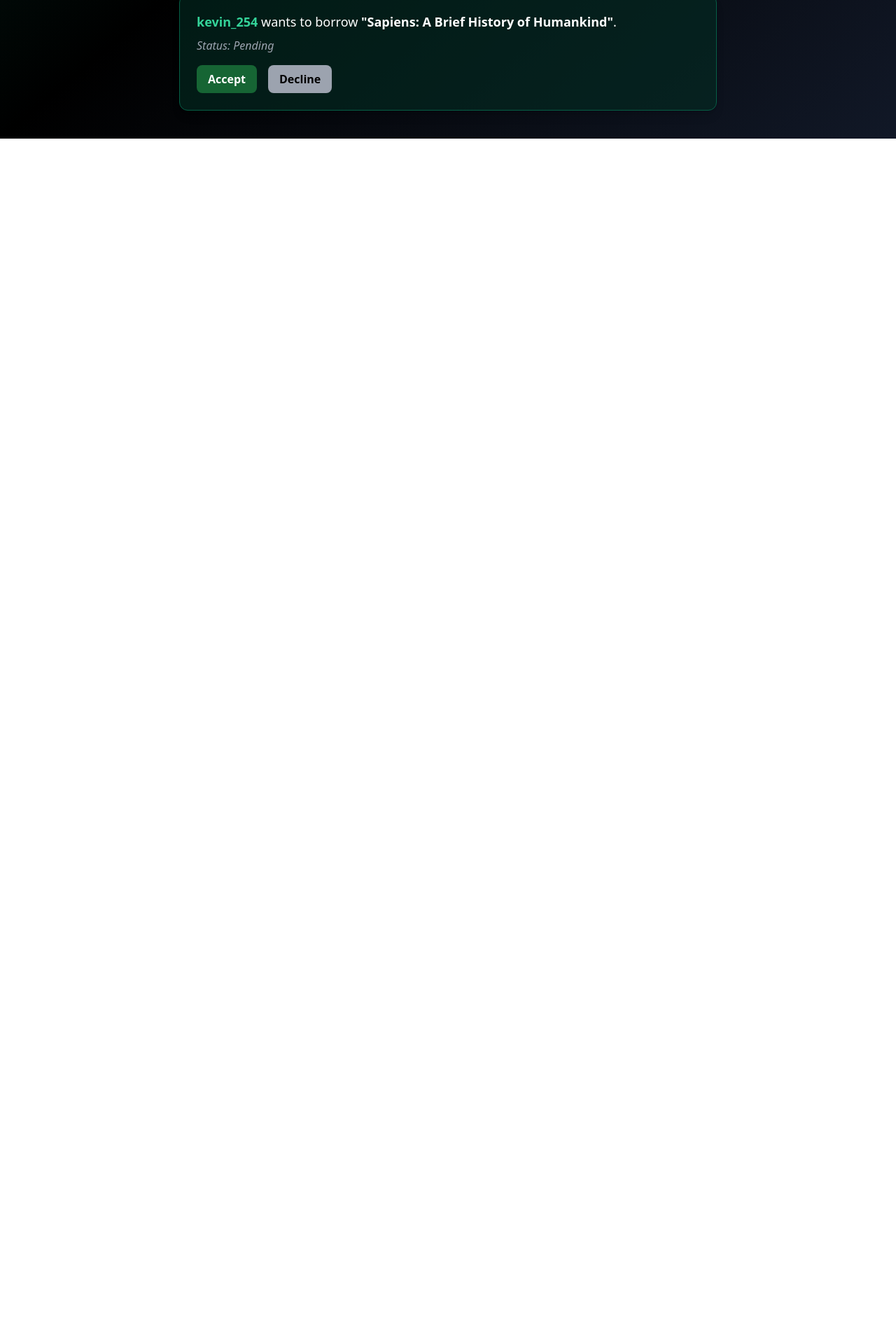
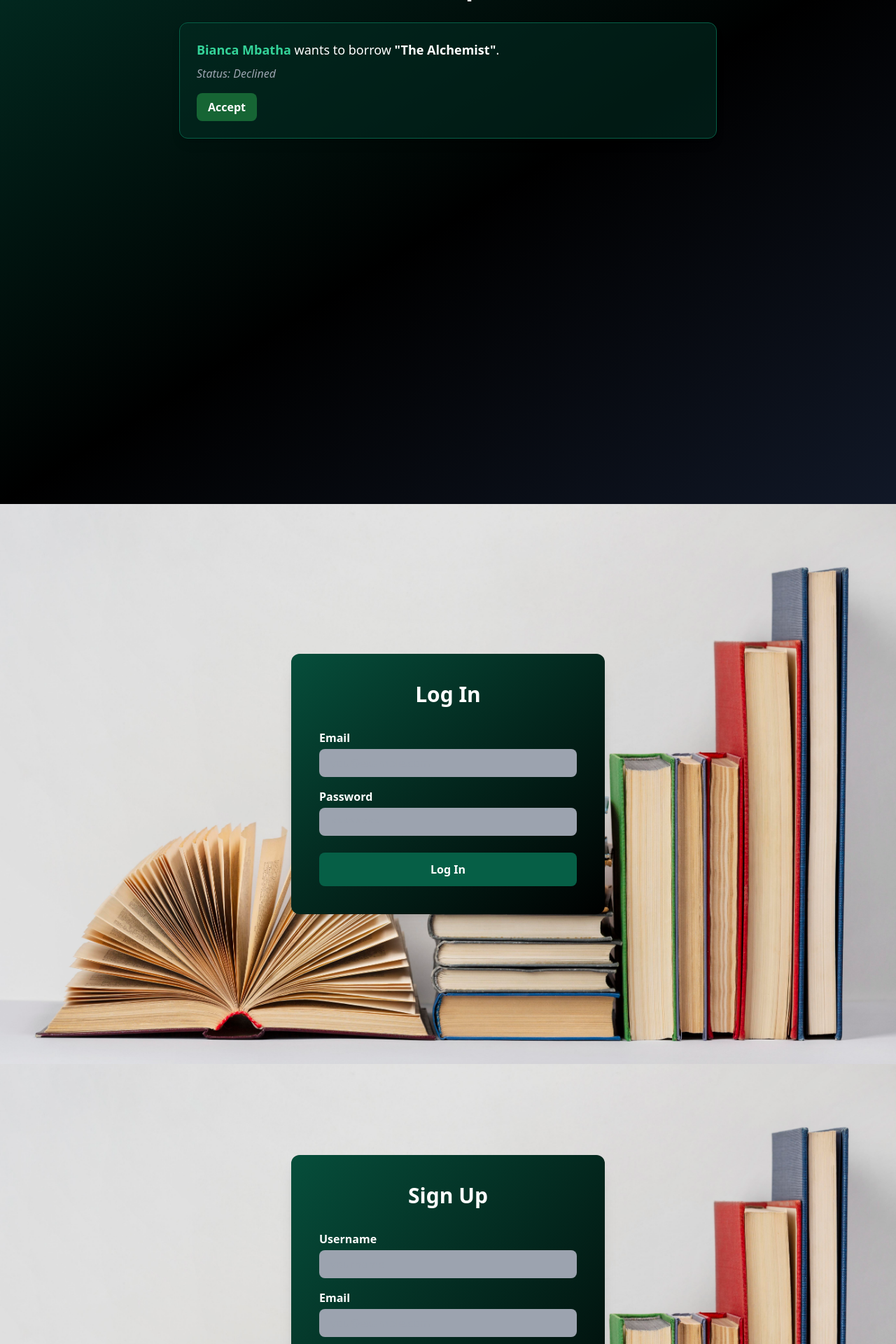
Before and after one commit to creeksonJoseph/Book4Books, a React (Vite) app in the folder phase2-project/: page / in a window 1280 px wide. Shown: the part 880-2800 px from the top of the page at 70% size. Before the commit the page ends 1078 px from the top, so only its background shows below. Built offline with nearby package versions, Linux system fonts and the light colour scheme; data requests are answered from the project's data file.

Commit message:
add log in and sign up page ui

```diff
--- a/phase2-project/db.json
+++ b/phase2-project/db.json
@@ -20,7 +20,7 @@
       "cover_image_url": "https://m.media-amazon.com/images/I/91bYsX41DVL._AC_UF1000,1000_QL80_.jpg",
       "author": "James Clear",
       "contacts": "143.90.219.157",
-      "available": false,
+      "available": true,
       "ownerId": 1
     },
     {
@@ -31,7 +31,7 @@
       "cover_image_url": "https://m.media-amazon.com/images/I/71aFt4+OTOL._AC_UF1000,1000_QL80_.jpg",
       "author": "Paulo Coelho",
       "contacts": "198.188.109.160",
-      "available": false,
+      "available": true,
       "ownerId": 2
     },
     {
@@ -96,7 +96,7 @@
       "bookId": 2,
       "requesterId": 1,
       "ownerId": 2,
-      "status": "Pending"
+      "status": "Declined"
     }
   ]
 }
--- a/phase2-project/package.json
+++ b/phase2-project/package.json
@@ -4,11 +4,11 @@
   "version": "0.0.0",
   "type": "module",
   "scripts": {
+    "server": "json-server --watch db.json --port 3001",
     "dev": "vite",
     "build": "vite build",
     "lint": "eslint .",
-    "preview": "vite preview",
-    "server": "json-server --watch db.json --port 3001"
+    "preview": "vite preview"
   },
   "dependencies": {
     "react": "^19.1.0",
--- a/phase2-project/src/App.jsx
+++ b/phase2-project/src/App.jsx
@@ -1,62 +1,19 @@
 import { useState } from "react";
 
-// import AddBook from "./pages/AddBook";
-import Requests from "./pages/Requests";
+import AddBook from "./Components/AddBook";
+import Requests from "./Components/Requests";
+import Login from "./Components/Login";
+import Signup from "./Components/SignUp";
 
 export const API_URL = "http://localhost:3001/";
 
 function App() {
-  const [count, setCount] = useState(0);
-
-  const books = [
-    { id: 1, title: "Atomic Habits" },
-    { id: 2, title: "The Alchemist" },
-    { id: 3, title: "1984" },
-    { id: 4, title: "The Subtle Art of Not Giving a F*ck" },
-    { id: 5, title: "Sapiens: A Brief History of Humankind" },
-  ];
-  const requests = [
-    {
-      id: 101,
-      bookId: 1,
-      requesterId: "jane_doe23",
-      ownerId: "creeksonjoseph",
-      status: "Pending",
-    },
-    {
-      id: 102,
-      bookId: 2,
-      requesterId: "mike_kenya",
-      ownerId: "creeksonjoseph",
-      status: "Accepted",
-    },
-    {
-      id: 103,
-      bookId: 3,
-      requesterId: "zayn_writer",
-      ownerId: "creeksonjoseph",
-      status: "Declined",
-    },
-    {
-      id: 104,
-      bookId: 4,
-      requesterId: "linda_reads",
-      ownerId: "creeksonjoseph",
-      status: "Pending",
-    },
-    {
-      id: 105,
-      bookId: 5,
-      requesterId: "kevin_254",
-      ownerId: "creeksonjoseph",
-      status: "Pending",
-    },
-  ];
-
   return (
     <>
-      {/* <AddBook /> */}
-      <Requests requests={requests} books={books} />
+      <AddBook />
+      <Requests />
+      <Login />
+      <Signup />
     </>
   );
 }
--- /dev/null
+++ b/phase2-project/src/Components/Login.jsx
@@ -0,0 +1,85 @@
+import React, { useState } from "react";
+import bg from "../assets/creative-composition-world-book-day.jpg"; // same bg as AddBook
+
+function Login({ onLogin }) {
+  const [formData, setFormData] = useState({
+    email: "",
+    password: "",
+  });
+  const [error, setError] = useState("");
+  const [isLoggingIn, setIsLoggingIn] = useState(false);
+
+  const handleChange = (e) =>
+    setFormData({ ...formData, [e.target.name]: e.target.value });
+
+  const handleSubmit = async (e) => {
+    e.preventDefault();
+    setIsLoggingIn(true);
+    setError("");
+
+    // 🔐 Replace this with real login logic
+    if (!formData.email || !formData.password) {
+      setError("All fields are required");
+      setIsLoggingIn(false);
+      return;
+    }
+
+    try {
+      onLogin?.(formData);
+    } catch (err) {
+      setError("Login failed. Please try again.");
+    } finally {
+      setIsLoggingIn(false);
+    }
+  };
+
+  return (
+    <div
+      className="bg-cover bg-center min-h-screen flex justify-center items-center px-4 py-10"
+      style={{ backgroundImage: `url(${bg})` }}
+    >
+      <form
+        onSubmit={handleSubmit}
+        className="bg-gradient-to-br from-emerald-900 to-black text-white p-10 rounded-xl shadow-xl w-full max-w-md"
+      >
+        <h2 className="text-3xl font-bold mb-8 text-center">Log In</h2>
+
+        {error && (
+          <div className="mb-4 text-center text-red-400 font-semibold">
+            {error}
+          </div>
+        )}
+
+        <label className="block font-semibold mb-1">Email</label>
+        <input
+          type="email"
+          name="email"
+          placeholder="you@example.com"
+          value={formData.email}
+          onChange={handleChange}
+          className="w-full mb-4 px-4 py-2 rounded-lg bg-gray-400 text-black"
+        />
+
+        <label className="block font-semibold mb-1">Password</label>
+        <input
+          type="password"
+          name="password"
+          placeholder="********"
+          value={formData.password}
+          onChange={handleChange}
+          className="w-full mb-6 px-4 py-2 rounded-lg bg-gray-400 text-black"
+        />
+
+        <button
+          type="submit"
+          disabled={isLoggingIn}
+          className="w-full py-3 rounded-lg bg-emerald-800 hover:bg-emerald-700 font-semibold transition"
+        >
+          {isLoggingIn ? "Logging In..." : "Log In"}
+        </button>
+      </form>
+    </div>
+  );
+}
+
+export default Login;
--- a/phase2-project/src/pages/Requests.jsx
+++ b/phase2-project/src/Components/Requests.jsx
@@ -1,17 +1,42 @@
 import React, { useEffect, useState } from "react";
 import { API_URL } from "../App";
 
-function Requests({ requests = [], books = [] }) {
-  const [localRequests, setLocalRequests] = useState(requests);
+function Requests() {
+  const [requests, setRequests] = useState([]);
+  const [books, setBooks] = useState([]);
+  const [users, setUsers] = useState([]);
 
+  // Fetch all data on mount
   useEffect(() => {
-    setLocalRequests(requests);
-  }, [requests]);
+    const fetchData = async () => {
+      try {
+        const [booksRes, requestsRes, usersRes] = await Promise.all([
+          fetch(`${API_URL}books`).then((r) => r.json()),
+          fetch(`${API_URL}requests`).then((r) => r.json()),
+          fetch(`${API_URL}users`).then((r) => r.json()),
+        ]);
 
-  // Toggle status between Pending <-> Accepted <-> Declined
+        setBooks(booksRes);
+        setRequests(requestsRes);
+        setUsers(usersRes);
+      } catch (error) {
+        console.error("Error loading data:", error);
+      }
+    };
+
+    fetchData();
+  }, []);
+
+  // Helper to get user name by ID
+  const getUserName = (id) => {
+    const user = users.find((u) => String(u.id) === String(id));
+    return user ? user.name : `User ${id}`;
+  };
+
   const handleToggleStatus = async (requestId, bookId, currentStatus) => {
     let newStatus;
     let bookAvailable;
+
     if (currentStatus === "Pending" || currentStatus === "Declined") {
       newStatus = "Accepted";
       bookAvailable = false;
@@ -20,33 +45,41 @@
       bookAvailable = true;
     }
 
-    // Persist request status
-    await fetch(`${API_URL}requests/${requestId}`, {
+    try {
+      await Promise.all([
+        fetch(`${API_URL}requests/${requestId}`, {
           method: "PATCH",
           headers: { "Content-Type": "application/json" },
           body: JSON.stringify({ status: newStatus }),
-    });
-
-    // Persist book availability
-    await fetch(`${API_URL}books/${bookId}`, {
+        }),
+        fetch(`${API_URL}books/${bookId}`, {
           method: "PATCH",
           headers: { "Content-Type": "application/json" },
           body: JSON.stringify({ available: bookAvailable }),
-    });
+        }),
+      ]);
 
-    // Update local state
-    setLocalRequests((prev) =>
+      // Refresh state
+      setRequests((prev) =>
         prev.map((req) =>
           req.id === requestId ? { ...req, status: newStatus } : req
         )
       );
+      setBooks((prev) =>
+        prev.map((book) =>
+          book.id === bookId ? { ...book, available: bookAvailable } : book
+        )
+      );
+    } catch (error) {
+      console.error("Error updating status:", error);
+    }
   };
 
   return (
     <div className="min-h-screen w-full bg-gradient-to-br from-emerald-950 via-black to-gray-900 text-white flex flex-col items-center px-4 py-10">
       <h1 className="text-4xl font-bold mb-8 text-center">Book Requests</h1>
 
-      {localRequests.length === 0 ? (
+      {requests.length === 0 ? (
         <div className="bg-emerald-950/60 border border-emerald-700 rounded-xl p-8 text-center max-w-md w-full shadow-lg">
           <p className="text-lg text-gray-300">
             No exchange requests at the moment.
@@ -54,9 +87,13 @@
         </div>
       ) : (
         <div className="w-full max-w-3xl space-y-6">
-          {localRequests.map((request) => {
-            const book = books.find((b) => b.id === request.bookId);
+          {requests.map((request) => {
+            const book = books.find(
+              (b) => String(b.id) === String(request.bookId)
+            );
             if (!book) return null;
+
+            const requesterName = getUserName(request.requesterId);
 
             return (
               <div
@@ -65,7 +102,7 @@
               >
                 <p className="mb-2 text-lg">
                   <span className="font-semibold text-emerald-400">
-                    {request.requesterId}
+                    {requesterName}
                   </span>{" "}
                   wants to borrow{" "}
                   <span className="font-bold text-white">"{book.title}"</span>.
--- /dev/null
+++ b/phase2-project/src/Components/SignUp.jsx
@@ -0,0 +1,115 @@
+import React, { useState } from "react";
+import bg from "../assets/creative-composition-world-book-day.jpg";
+
+function Signup({ onSignup }) {
+  const [formData, setFormData] = useState({
+    username: "",
+    email: "",
+    password: "",
+    confirmPassword: "",
+  });
+  const [error, setError] = useState("");
+  const [isSubmitting, setIsSubmitting] = useState(false);
+
+  const handleChange = (e) =>
+    setFormData({ ...formData, [e.target.name]: e.target.value });
+
+  const handleSubmit = async (e) => {
+    e.preventDefault();
+    setIsSubmitting(true);
+    setError("");
+
+    const { username, email, password, confirmPassword } = formData;
+
+    if (!username || !email || !password || !confirmPassword) {
+      setError("All fields are required");
+      setIsSubmitting(false);
+      return;
+    }
+
+    if (password !== confirmPassword) {
+      setError("Passwords do not match");
+      setIsSubmitting(false);
+      return;
+    }
+
+    try {
+      // Hook into real API later
+      onSignup?.(formData);
+    } catch (err) {
+      setError("Signup failed. Try again.");
+    } finally {
+      setIsSubmitting(false);
+    }
+  };
+
+  return (
+    <div
+      className="bg-cover bg-center min-h-screen flex justify-center items-center px-4 py-10"
+      style={{ backgroundImage: `url(${bg})` }}
+    >
+      <form
+        onSubmit={handleSubmit}
+        className="bg-gradient-to-br from-emerald-900 to-black text-white p-10 rounded-xl shadow-xl w-full max-w-md"
+      >
+        <h2 className="text-3xl font-bold mb-8 text-center">Sign Up</h2>
+
+        {error && (
+          <div className="mb-4 text-center text-red-400 font-semibold">
+            {error}
+          </div>
+        )}
+
+        <label className="block font-semibold mb-1">Username</label>
+        <input
+          type="text"
+          name="username"
+          placeholder="yourname"
+          value={formData.username}
+          onChange={handleChange}
+          className="w-full mb-4 px-4 py-2 rounded-lg bg-gray-400 text-black"
+        />
+
+        <label className="block font-semibold mb-1">Email</label>
+        <input
+          type="email"
+          name="email"
+          placeholder="you@example.com"
+          value={formData.email}
+          onChange={handleChange}
+          className="w-full mb-4 px-4 py-2 rounded-lg bg-gray-400 text-black"
+        />
+
+        <label className="block font-semibold mb-1">Password</label>
+        <input
+          type="password"
+          name="password"
+          placeholder="********"
+          value={formData.password}
+          onChange={handleChange}
+          className="w-full mb-4 px-4 py-2 rounded-lg bg-gray-400 text-black"
+        />
+
+        <label className="block font-semibold mb-1">Confirm Password</label>
+        <input
+          type="password"
+          name="confirmPassword"
+          placeholder="********"
+          value={formData.confirmPassword}
+          onChange={handleChange}
+          className="w-full mb-6 px-4 py-2 rounded-lg bg-gray-400 text-black"
+        />
+
+        <button
+          type="submit"
+          disabled={isSubmitting}
+          className="w-full py-3 rounded-lg bg-emerald-800 hover:bg-emerald-700 font-semibold transition"
+        >
+          {isSubmitting ? "Creating Account..." : "Sign Up"}
+        </button>
+      </form>
+    </div>
+  );
+}
+
+export default Signup;
```
Also changed, not shown: phase2-project/src/Components/AddBook.jsx (renamed from phase2-project/src/pages/AddBook.jsx), phase2-project/src/Components/LoginRedirect.JSX (added), phase2-project/src/Components/SignUpRedirect.jsx (added). Lines whose indentation alone changed are shown as unchanged.
